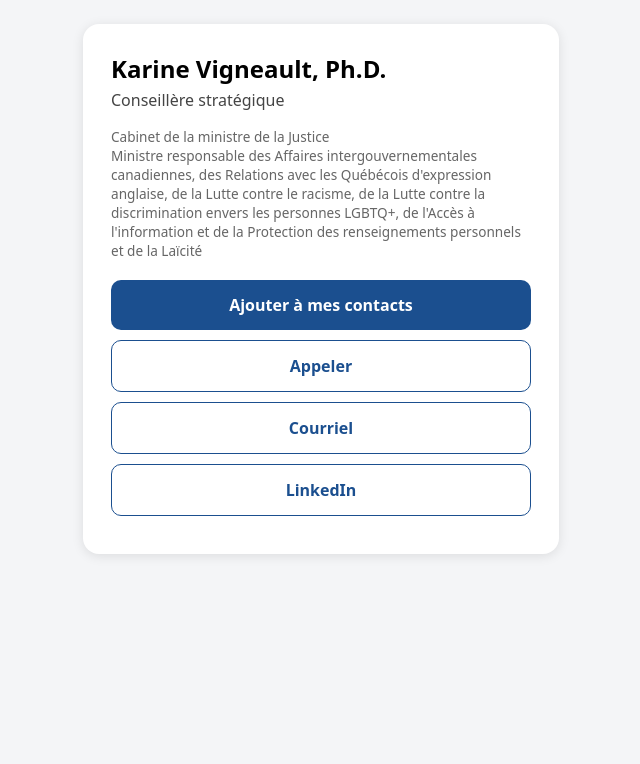
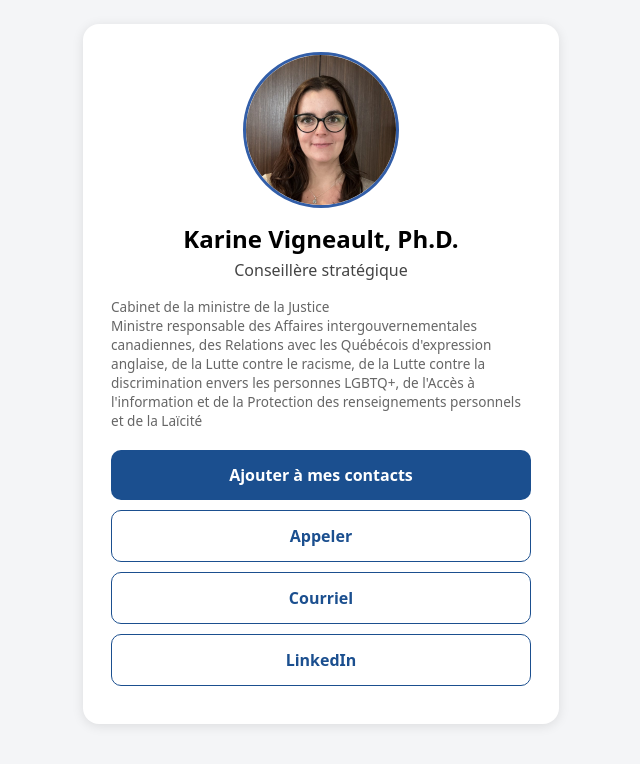
Before and after one commit to KarineVigneault/karine, a plain HTML site: page index.html in a window 1280 px wide. Shown: the whole page, without its empty margins (319-959 px from the left). Drawn offline with Linux system fonts and the light colour scheme.

Commit message:
Add files via upload

```diff
--- a/index.html
+++ b/index.html
@@ -4,12 +4,14 @@
 <title>Karine Vigneault, Ph.D. – Contact</title>
 <style>
 body{font-family:system-ui,sans-serif;background:#f4f5f7;margin:0;display:flex;justify-content:center;padding:24px}
+.ph{display:block;width:150px;height:150px;border-radius:50%;object-fit:cover;margin:0 auto 14px;border:3px solid #325EA8}
 .card{background:#fff;max-width:420px;width:100%;border-radius:16px;padding:28px;box-shadow:0 2px 12px rgba(0,0,0,.1)}
-h1{margin:0 0 4px;font-size:1.5rem}.t{color:#444;margin:0 0 16px}
+h1{margin:0 0 4px;font-size:1.5rem;text-align:center}.t{color:#444;margin:0 0 16px;text-align:center}
 .small{color:#666;font-size:.85rem;line-height:1.4;margin-bottom:20px}
 a.btn{display:block;text-align:center;padding:14px;border-radius:10px;background:#1b4f8f;color:#fff;text-decoration:none;font-weight:600;margin-bottom:10px}
 a.alt{background:#fff;color:#1b4f8f;border:1px solid #1b4f8f}
 </style></head><body><div class="card">
+<img class="ph" src="photo.jpg" alt="Karine Vigneault">
 <h1>Karine Vigneault, Ph.D.</h1>
 <p class="t">Conseillère stratégique</p>
 <p class="small">Cabinet de la ministre de la Justice<br>Ministre responsable des Affaires intergouvernementales canadiennes, des Relations avec les Québécois d'expression anglaise, de la Lutte contre le racisme, de la Lutte contre la discrimination envers les personnes LGBTQ+, de l'Accès à l'information et de la Protection des renseignements personnels et de la Laïcité</p>
```
Also changed, not shown: photo.jpg (added), 1 other file.
